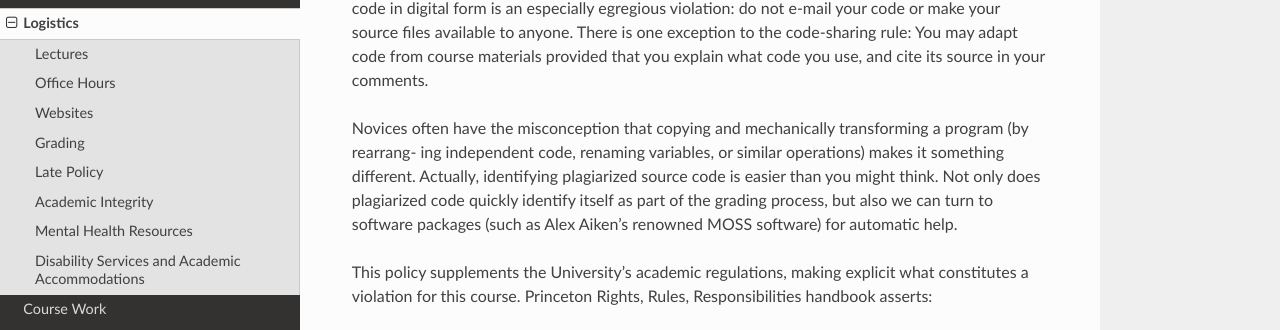
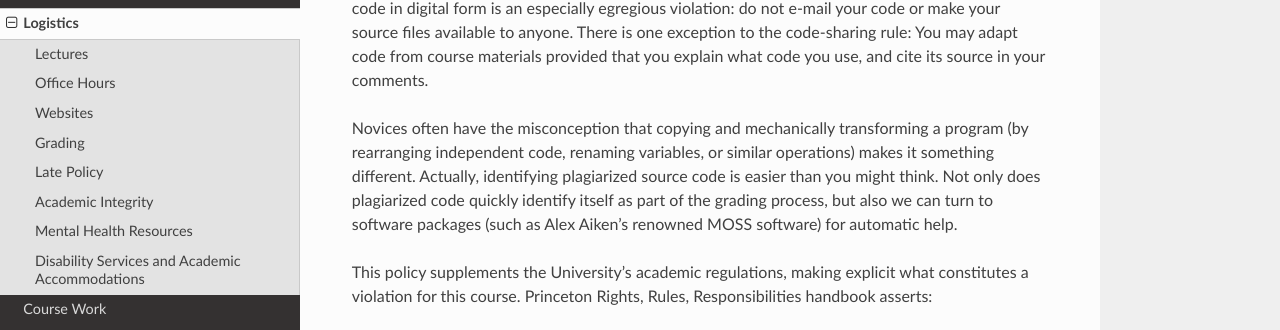
Before and after one commit to CAB-Lab-Princeton/MAE576-Deep-Learning-and-Physical-Systems, a Sphinx documentation site: the page built from docs/source/logistics.rst, in a window 1280 px wide and 900 px high, scrolled down 1176 px. Shown: the part 139-469 px from the top of the window. Built offline with Sphinx 7.4.7 and the Read the Docs theme 2.0.0, drawn with Linux system fonts in a browser that asks for light colours.

Commit message:
Semantics

```diff
--- a/docs/source/coursework.rst
+++ b/docs/source/coursework.rst
@@ -80,6 +80,7 @@ structure into the learning model. Be sure to survey the literature and read rel
 your hyperparameter tuning method (see `this article <https://neptune.ai/blog/hyperparameter-tuning-in-python-complete-guide>`_) for all deep learning approaches.
 
 .. |br| raw:: html
+
      <br>
 
 .. rubric:: Footnotes
--- a/docs/source/logistics.rst
+++ b/docs/source/logistics.rst
@@ -50,8 +50,8 @@ egregious violation: do not e-mail your code or make your source files available
 exception to the code-sharing rule: You may adapt code from course materials provided that you explain
 what code you use, and cite its source in your comments.
 
-Novices often have the misconception that copying and mechanically transforming a program (by rearrang-
-ing independent code, renaming variables, or similar operations) makes it something different. Actually,
+Novices often have the misconception that copying and mechanically transforming a program (by rearranging
+independent code, renaming variables, or similar operations) makes it something different. Actually,
 identifying plagiarized source code is easier than you might think. Not only does plagiarized code quickly
 identify itself as part of the grading process, but also we can turn to software packages (such as Alex Aiken’s
 renowned MOSS software) for automatic help.
--- a/docs/source/resources.rst
+++ b/docs/source/resources.rst
@@ -4,7 +4,7 @@ Resources
 Recommended Texts
 ------------
     - Goodfellow, `Deep Learning <https://www.deeplearningbook.org/>`_
-    - Michael M. Bronstein, Joan Bruna, Taco Cohen, Petar Veliˇckovi ́c, `Geometric Deep Learning: Grids, Groups, Graphs, Geodesics, and Gauges <https://arxiv.org/abs/2104.13478>`_
+    - Michael M. Bronstein, Joan Bruna, Taco Cohen, Petar Velickovic, `Geometric Deep Learning <https://arxiv.org/abs/2104.13478>`_
 
 Programming Resources
 ------------
```
